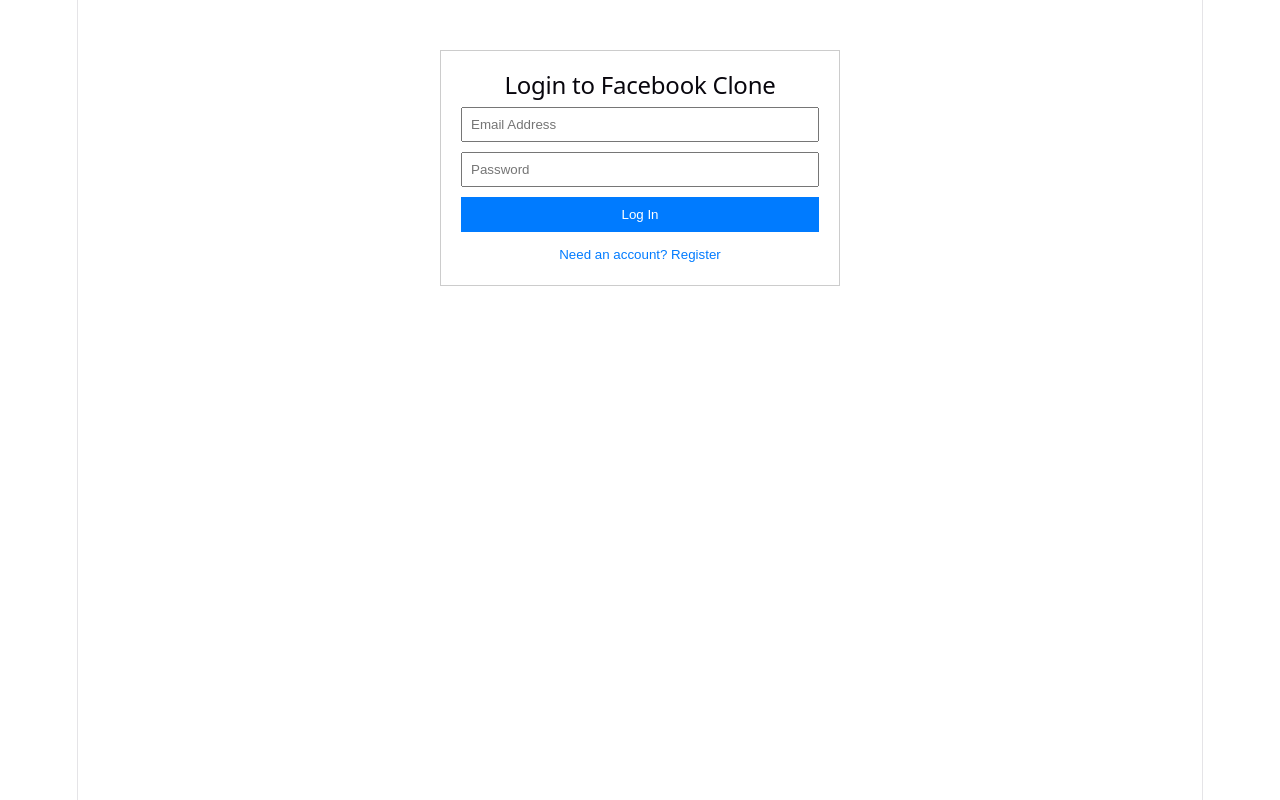
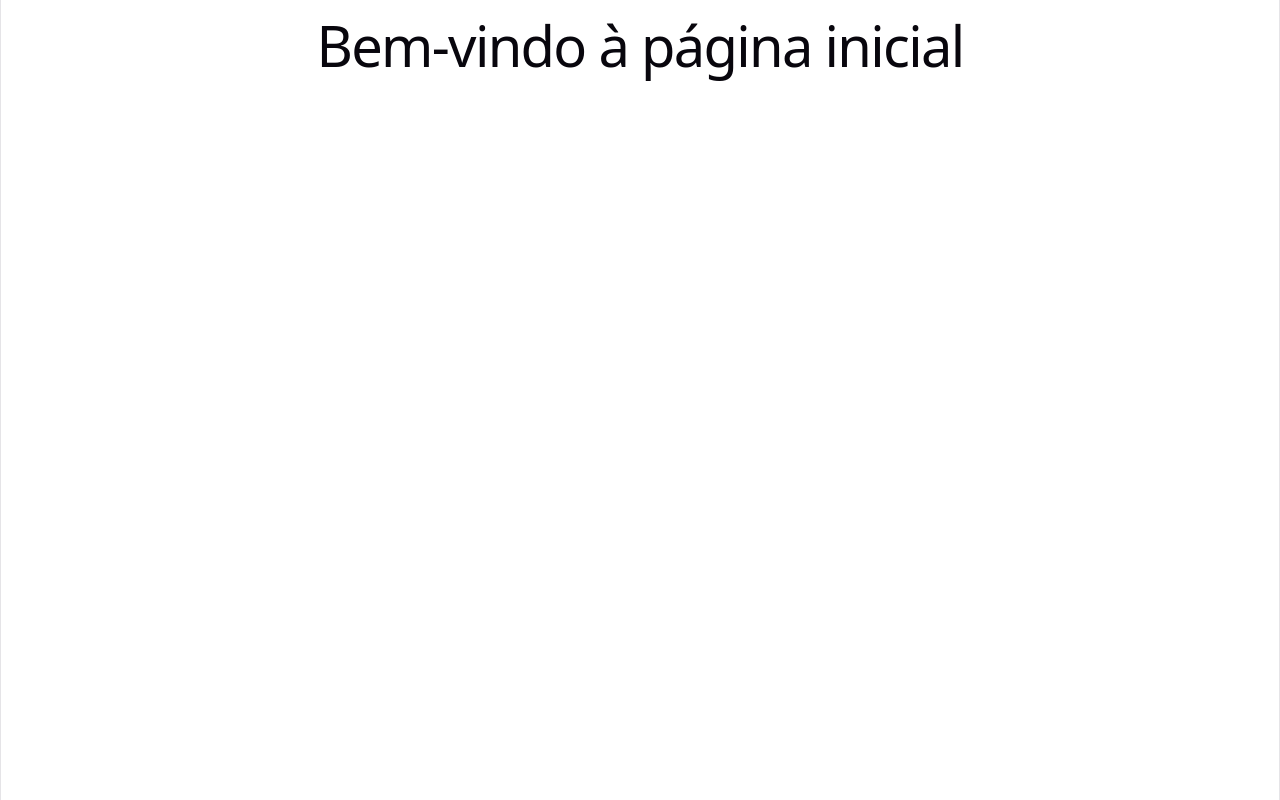
Before and after one commit to jojo-25226/ProgamacaoWEb, a React (Vite) app: page / in a window 1280 px wide. Built offline with nearby package versions, Linux system fonts and the light colour scheme; sample sign-in values are in the browser's storage.

Commit message:
Atualização das rotas

```diff
--- a/src/Backend/authController.js
+++ b/src/Backend/authController.js
@@ -6,7 +6,7 @@
     const { email, password } = req.body;
 
     const [rows] = await db.query(
-        "SELECT id, email, password_hash FROM users WHERE email = ?",
+        "SELECT id, username, email, password_hash FROM users WHERE email = ?",
         [email]
     );
 
@@ -32,7 +32,7 @@
         token,
         user: {
             email: user.email,
-            username: user.email.split('@')[0] // Truque temporário já que a BD só tem email
+            username: user.username
         }
     });
 }
--- /dev/null
+++ b/src/Pages/Home.tsx
@@ -0,0 +1,20 @@
+import { useEffect } from "react";
+import { useNavigate } from "react-router-dom";
+
+export default function Home() {
+    const navigate = useNavigate();
+
+    useEffect(() => {
+        const token = localStorage.getItem("token");
+
+        if (!token) {
+            navigate("/login");
+        }
+    }, []);
+
+    return (
+        <div>
+            <h1>Bem-vindo à página inicial</h1>
+        </div>
+    );
+}
--- a/src/Pages/Register.tsx
+++ b/src/Pages/RegisterAndLogin.tsx
@@ -1,7 +1,10 @@
 import React, {useState} from 'react';
 import '../Componentes/index.css';
+import {useNavigate} from "react-router-dom";
 
-export function Register() {
+export function RegisterAndLogin() {
+    const navigate = useNavigate();
+
     // Estado para controlar o modo de login/registo
     const [isLogin, setIsLogin] = useState(true);
 
@@ -67,12 +70,10 @@
                     localStorage.setItem('token', data.token);
                     alert(`Bem-vindo, ${data.user.username}!`);
 
-                    // Aqui podes redirecionar o utilizador ou limpar o formulário
+                    navigate("/");
                 } else {
                     alert('Conta criada com sucesso! Já pode iniciar sessão.');
                     setIsLogin(true);
-
-                    // Aqui podes redirecionar o utilizador ou limpar o formulário
                 }
             } else {
                 // Mostra o erro real enviado pelo backend (ex: "Email já existe" ou erros de validação)
@@ -228,4 +229,4 @@
     );
 }
 
-export default Register;
+export default RegisterAndLogin;
--- a/src/index.css
+++ b/src/index.css
@@ -51,7 +51,6 @@
 }
 
 #root {
-  width: 1126px;
   max-width: 100%;
   margin: 0 auto;
   text-align: center;
--- a/src/routes.tsx
+++ b/src/routes.tsx
@@ -1,15 +1,13 @@
 import { BrowserRouter, Routes, Route } from "react-router-dom"
-import App from "./App.tsx";
-import Login from "./Pages/Login.tsx";
-import Register from "./Pages/Register.tsx";
+import RegisterAndLogin from "./Pages/RegisterAndLogin.tsx";
+import Home from "./Pages/Home.tsx";
 
 function RoutesApp() {
   return (
     <BrowserRouter>
       <Routes>
-          <Route path="/" element={<App />} />
-          <Route path="/login" element={<Login />} />
-          <Route path="/register" element={<Register />} />
+          <Route path="/" element={<Home />} />
+          <Route path="/login" element={<RegisterAndLogin />} />
       </Routes>
     </BrowserRouter>
   )
```
